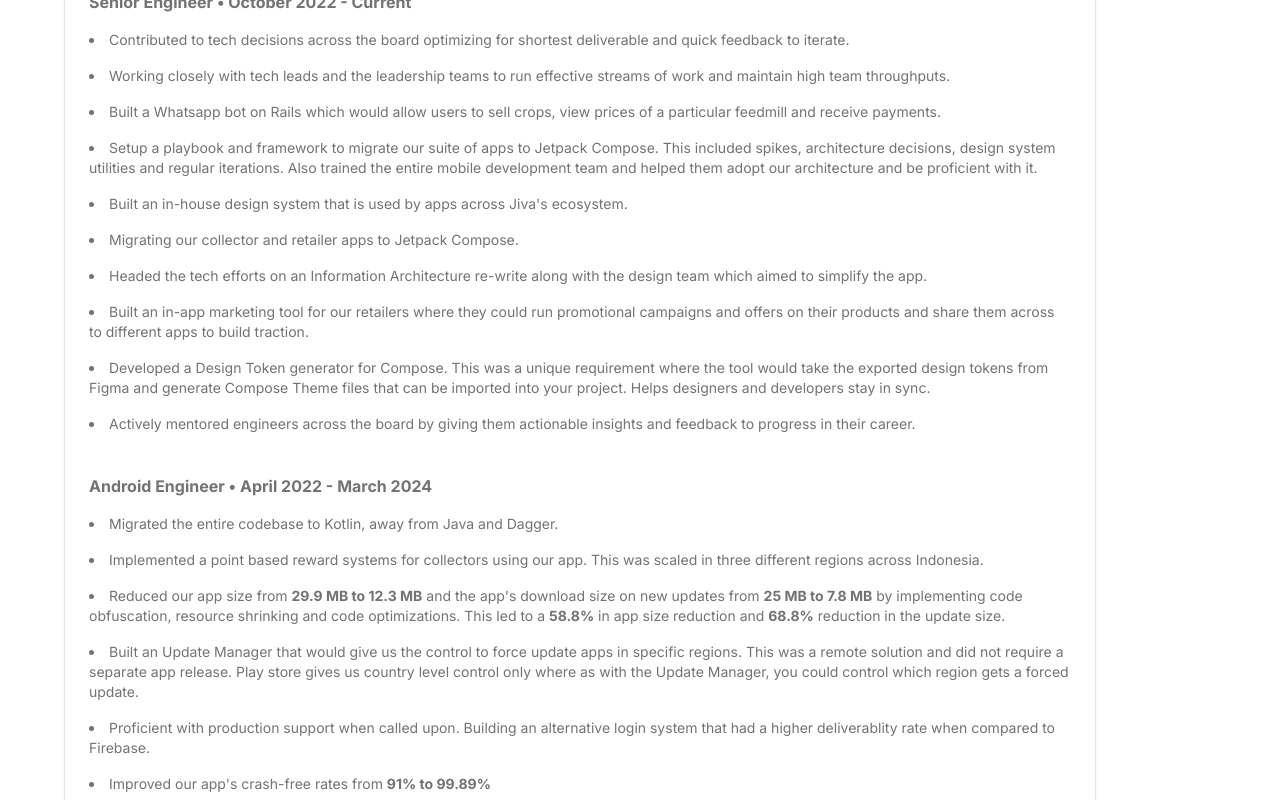
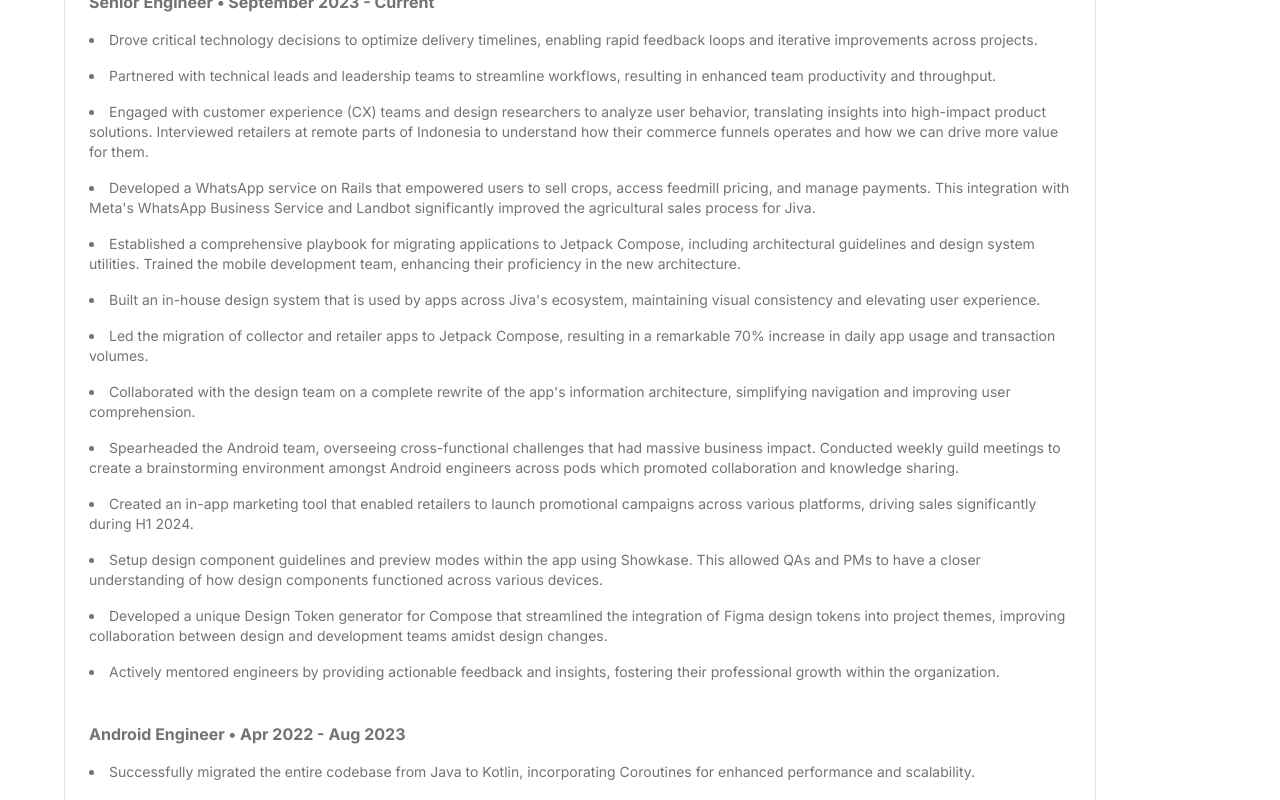
Before and after one commit to sivansundar/sivansundar-portfolio, a Next.js app: page /work in a window 1280 px wide. Shown: the part 400-1200 px from the top of the page. Built offline with nearby package versions, Linux system fonts and the light colour scheme.

Commit message:
Updated work page

```diff
--- a/app/work/page.tsx
+++ b/app/work/page.tsx
@@ -16,112 +16,138 @@ export default function WorkPage() {
               <div className="space-y-10">
                 <div>
                   <p className="text-base text-muted-foreground mb-4 font-bold">
-                    Senior Engineer • October 2022 - Current
+                    Senior Engineer • September 2023 - Current
                   </p>
                   <li className="text-sm text-muted-foreground mb-4">
-                    Contributed to tech decisions across the board optimizing
-                    for shortest deliverable and quick feedback to iterate.
+                    Drove critical technology decisions to optimize delivery
+                    timelines, enabling rapid feedback loops and iterative
+                    improvements across projects.
                   </li>
 
                   <li className="text-sm text-muted-foreground mb-4">
-                    Working closely with tech leads and the leadership teams to
-                    run effective streams of work and maintain high team
-                    throughputs.
+                    Partnered with technical leads and leadership teams to
+                    streamline workflows, resulting in enhanced team
+                    productivity and throughput.
                   </li>
 
                   <li className="text-sm text-muted-foreground mb-4">
-                    Built a Whatsapp bot on Rails which would allow users to
-                    sell crops, view prices of a particular feedmill and receive
-                    payments.
+                    Engaged with customer experience (CX) teams and design
+                    researchers to analyze user behavior, translating insights
+                    into high-impact product solutions. Interviewed retailers at
+                    remote parts of Indonesia to understand how their commerce
+                    funnels operates and how we can drive more value for them.
                   </li>
 
                   <li className="text-sm text-muted-foreground mb-4">
-                    Setup a playbook and framework to migrate our suite of apps
-                    to Jetpack Compose. This included spikes, architecture
-                    decisions, design system utilities and regular iterations.
-                    Also trained the entire mobile development team and helped
-                    them adopt our architecture and be proficient with it.
+                    Developed a WhatsApp service on Rails that empowered users
+                    to sell crops, access feedmill pricing, and manage payments.
+                    This integration with Meta's WhatsApp Business Service and
+                    Landbot significantly improved the agricultural sales
+                    process for Jiva.
+                  </li>
+
+                  <li className="text-sm text-muted-foreground mb-4">
+                    Established a comprehensive playbook for migrating
+                    applications to Jetpack Compose, including architectural
+                    guidelines and design system utilities. Trained the mobile
+                    development team, enhancing their proficiency in the new
+                    architecture.
                   </li>
 
                   <li className="text-sm text-muted-foreground mb-4">
                     Built an in-house design system that is used by apps across
-                    Jiva's ecosystem.
+                    Jiva's ecosystem, maintaining visual consistency and
+                    elevating user experience.
                   </li>
 
                   <li className="text-sm text-muted-foreground mb-4">
-                    Migrating our collector and retailer apps to Jetpack
-                    Compose.
+                    Led the migration of collector and retailer apps to Jetpack
+                    Compose, resulting in a remarkable 70% increase in daily app
+                    usage and transaction volumes.
                   </li>
 
                   <li className="text-sm text-muted-foreground mb-4">
-                    Headed the tech efforts on an Information Architecture
-                    re-write along with the design team which aimed to simplify
-                    the app.
+                    Collaborated with the design team on a complete rewrite of
+                    the app's information architecture, simplifying navigation
+                    and improving user comprehension.
                   </li>
 
                   <li className="text-sm text-muted-foreground mb-4">
-                    Built an in-app marketing tool for our retailers where they
-                    could run promotional campaigns and offers on their products
-                    and share them across to different apps to build traction.
+                    Spearheaded the Android team, overseeing cross-functional
+                    challenges that had massive business impact. Conducted
+                    weekly guild meetings to create a brainstorming environment
+                    amongst Android engineers across pods which promoted
+                    collaboration and knowledge sharing.
                   </li>
 
                   <li className="text-sm text-muted-foreground mb-4">
-                    Developed a Design Token generator for Compose. This was a
-                    unique requirement where the tool would take the exported
-                    design tokens from Figma and generate Compose Theme files
-                    that can be imported into your project. Helps designers and
-                    developers stay in sync.
+                    Created an in-app marketing tool that enabled retailers to
+                    launch promotional campaigns across various platforms,
+                    driving sales significantly during H1 2024.
                   </li>
 
                   <li className="text-sm text-muted-foreground mb-4">
-                    Actively mentored engineers across the board by giving them
-                    actionable insights and feedback to progress in their
-                    career.
+                    Setup design component guidelines and preview modes within
+                    the app using Showkase. This allowed QAs and PMs to have a
+                    closer understanding of how design components functioned
+                    across various devices.
+                  </li>
+
+                  <li className="text-sm text-muted-foreground mb-4">
+                    Developed a unique Design Token generator for Compose that
+                    streamlined the integration of Figma design tokens into
+                    project themes, improving collaboration between design and
+                    development teams amidst design changes.
+                  </li>
+
+                  <li className="text-sm text-muted-foreground mb-4">
+                    Actively mentored engineers by providing actionable feedback
+                    and insights, fostering their professional growth within the
+                    organization.
                   </li>
                 </div>
 
                 <div>
                   <p className="text-base text-muted-foreground mb-4 font-bold">
-                    Android Engineer • April 2022 - March 2024
+                    Android Engineer • Apr 2022 - Aug 2023
                   </p>
                   <li className="text-sm text-muted-foreground mb-4">
-                    Migrated the entire codebase to Kotlin, away from Java and
-                    Dagger.
+                    Successfully migrated the entire codebase from Java to
+                    Kotlin, incorporating Coroutines for enhanced performance
+                    and scalability.
                   </li>
                   <li className="text-sm text-muted-foreground mb-4">
-                    Implemented a point based reward systems for collectors
-                    using our app. This was scaled in three different regions
-                    across Indonesia.
+                    Designed and implemented a point-based reward system for
+                    collectors across three regions in Indonesia, driving
+                    engagement and retention.
                   </li>
 
                   <li className="text-sm text-muted-foreground mb-4">
-                    Reduced our app size from{" "}
-                    <strong>29.9 MB to 12.3 MB</strong> and the app's download
-                    size on new updates from <strong>25 MB to 7.8 MB</strong> by
-                    implementing code obfuscation, resource shrinking and code
-                    optimizations. This led to a <strong>58.8%</strong> in app
-                    size reduction and <strong>68.8%</strong> reduction in the
-                    update size.
+                    Achieved a significant reduction in app size from 29.9 MB to
+                    12.3 MB (58.8%) through code obfuscation, resource
+                    shrinking, and optimization techniques. Reduced update sizes
+                    from 25 MB to 7.8 MB (68.8%).
                   </li>
 
                   <li className="text-sm text-muted-foreground mb-4">
-                    Built an Update Manager that would give us the control to
-                    force update apps in specific regions. This was a remote
-                    solution and did not require a separate app release. Play
-                    store gives us country level control only where as with the
-                    Update Manager, you could control which region gets a forced
-                    update.
+                    Developed an Update Manager that enabled targeted forced
+                    updates in specific regions without requiring separate app
+                    releases, enhancing control over app deployment.
                   </li>
 
                   <li className="text-sm text-muted-foreground mb-4">
-                    Proficient with production support when called upon.
-                    Building an alternative login system that had a higher
-                    deliverablity rate when compared to Firebase.
+                    Proficient with production support when called upon. Led a
+                    response team during critical production outages which was
+                    responsible for building an alternative login system that
+                    would unblock users from authenticating with our products.
+                    As a result, this improved authentication error rates and
+                    aided cost cutting by a huge margin.
                   </li>
 
                   <li className="text-sm text-muted-foreground mb-4">
-                    Improved our app's crash-free rates from{" "}
-                    <strong>91% to 99.89%</strong>
+                    Elevated app crash-free rates from 91% to an impressive
+                    99.89%, significantly enhancing user experience and
+                    reliability.
                   </li>
                 </div>
               </div>
```
